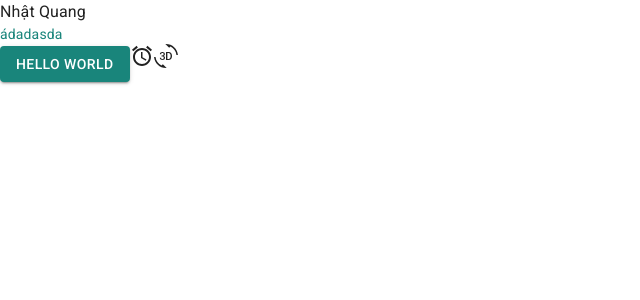
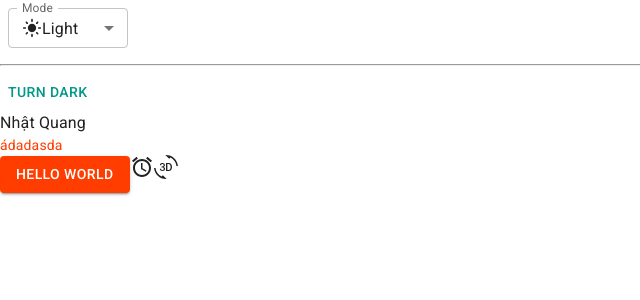
Before and after one commit to 0971938249/vite-trello-web, a React (Vite) app: page / in a window 1280 px wide. Shown: the top 300 px of the page, without its empty margins (0-640 px from the left). Built offline with nearby package versions, Linux system fonts and the light colour scheme.

Commit message:
dark_light_p1

```diff
--- a/src/App.jsx
+++ b/src/App.jsx
@@ -1,11 +1,76 @@
+import * as React from 'react'
 import AccessAlarmIcon from '@mui/icons-material/AccessAlarm'
 import ThreeDRotation from '@mui/icons-material/ThreeDRotation'
 import Button from '@mui/material/Button'
-import  Typography  from '@mui/material/Typography'
+import Typography from '@mui/material/Typography'
+import {
+  Experimental_CssVarsProvider as CssVarsProvider,
+  experimental_extendTheme as extendTheme,
+  useColorScheme
+} from '@mui/material/styles'
+import InputLabel from '@mui/material/InputLabel'
+import MenuItem from '@mui/material/MenuItem'
+import FormControl from '@mui/material/FormControl'
+import Select from '@mui/material/Select'
+import Box from '@mui/material/Box'
+import LightModeIcon from'@mui/icons-material/LightMode'
+import DarkModeOutlinedIcon from'@mui/icons-material/DarkMode'
+import SettingsBrightnessIcon from'@mui/icons-material/SettingsBrightness'
+
+function ModeSelect() {
+  const { mode, setMode } = useColorScheme()
+  const handleChange = (event) => {
+    setMode(event.target.value)
+  }
+  return (
+    <FormControl sx={{ m: 1, minWidth: 120 }} size="small">
+      <InputLabel id="label-select-dark-light-mode">Mode</InputLabel>
+      <Select
+        labelId="label-select-dark-light-mode"
+        id="select-dark-light-mode"
+        value={mode}
+        label="Mode"
+        onChange={handleChange}
+      >
+        <MenuItem value="light">
+          <div style={{ display: 'flex', alignItems: 'center' }}>
+            <LightModeIcon fontSize='small'/> Light
+          </div>
+        </MenuItem>
+        <MenuItem value="dark">
+          <Box sx={{display: 'flex', alignItems: 'center', gap:1 }}>
+            <DarkModeOutlinedIcon fontSize='small'/> Dark
+          </Box>
+        </MenuItem>
+        <MenuItem value="system">
+          <Box sx={{display: 'flex', alignItems: 'center', gap:1 }}>
+            <SettingsBrightnessIcon fontSize='small'/> System
+          </Box>
+        </MenuItem>
+      </Select>
+    </FormControl>
+  )
+}
+function ModeToggle() {
+  const { mode, setMode } = useColorScheme()
+  return (
+    <Button
+      onClick={() => {
+        setMode(mode === 'light' ? 'dark' : 'light')
+      }}
+    >
+      {mode === 'light' ? 'Turn dark' : 'Turn light'}
+    </Button>
+  )
+}
+
 function App() {
-
   return (
     <>
+      <ModeSelect />
+      <hr/>
+      <ModeToggle />
+      <br/>
       <div>Nhật Quang</div>
       <Typography variant='body2'color="secondary">ádadasda</Typography>
       <Button variant="contained" color="secondary">Hello world</Button>
--- a/src/main.jsx
+++ b/src/main.jsx
@@ -2,13 +2,13 @@ import React from 'react'
 import ReactDOM from 'react-dom/client'
 import App from './App.jsx'
 import CssBaseline from '@mui/material/CssBaseline'
-import { ThemeProvider } from '@mui/material/styles'
 import theme from './theme.js'
+import { Experimental_CssVarsProvider as CssVarsProvider } from '@mui/material/styles'
 ReactDOM.createRoot(document.getElementById('root')).render(
   <React.StrictMode>
-    <ThemeProvider theme={theme} >
+    <CssVarsProvider theme={theme} >
       <CssBaseline />
       <App />
-    </ThemeProvider>
+    </CssVarsProvider>
   </React.StrictMode>
 )
--- a/src/theme.js
+++ b/src/theme.js
@@ -1,20 +1,19 @@
-import { createTheme } from '@mui/material/styles'
-import { red } from '@mui/material/colors'
-
+import { cyan, deepOrange, orange, teal } from '@mui/material/colors'
+import { experimental_extendTheme as extendTheme } from '@mui/material/styles'
 // Create a theme instance.
-const theme = createTheme({
-  palette: {
-    primary: {
-      main: '#556cd6'
+const theme = extendTheme({
+  colorSchemes: {
+    light: {
+      palette: {
+        primary: teal,
+        secondary: deepOrange
+      }
     },
-    secondary: {
-      main: '#19857b'
-    },
-    error: {
-      main: red.A400
-    },
-    text:{
-      secondary:red[500]
+    dark: {
+      palette: {
+        primary: cyan,
+        secondary: orange
+      }
     }
   }
 })
```
